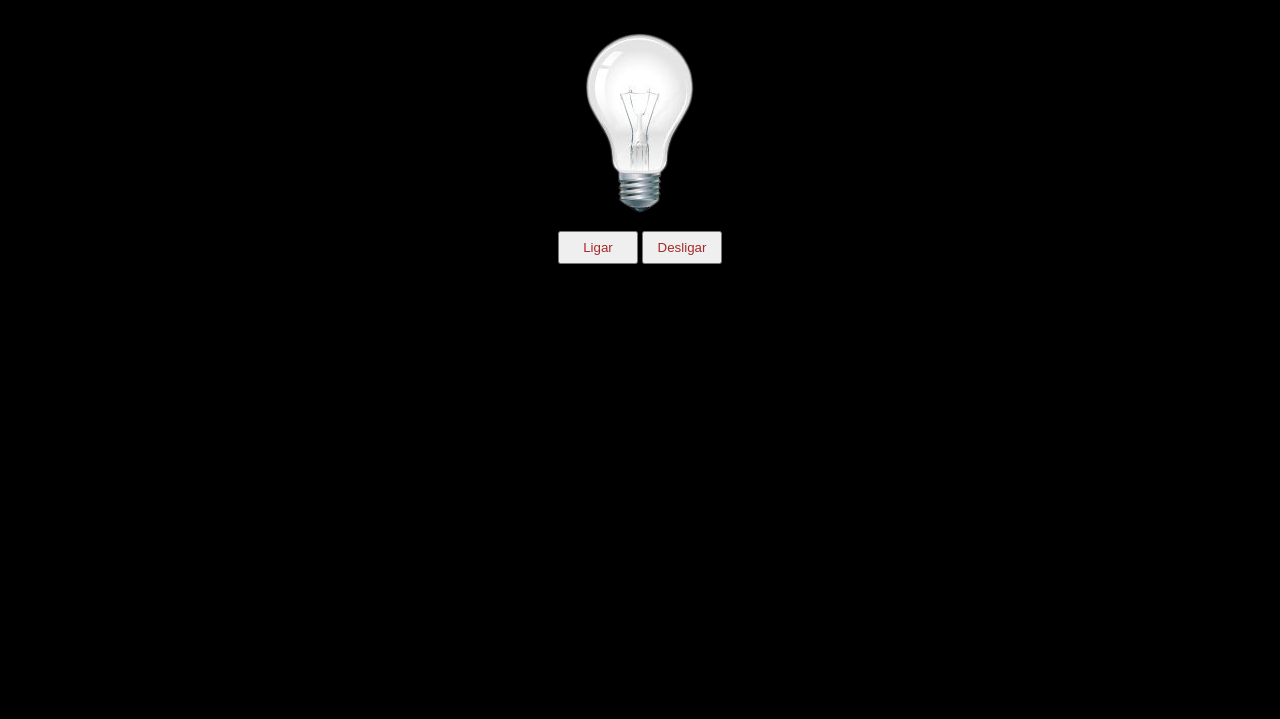
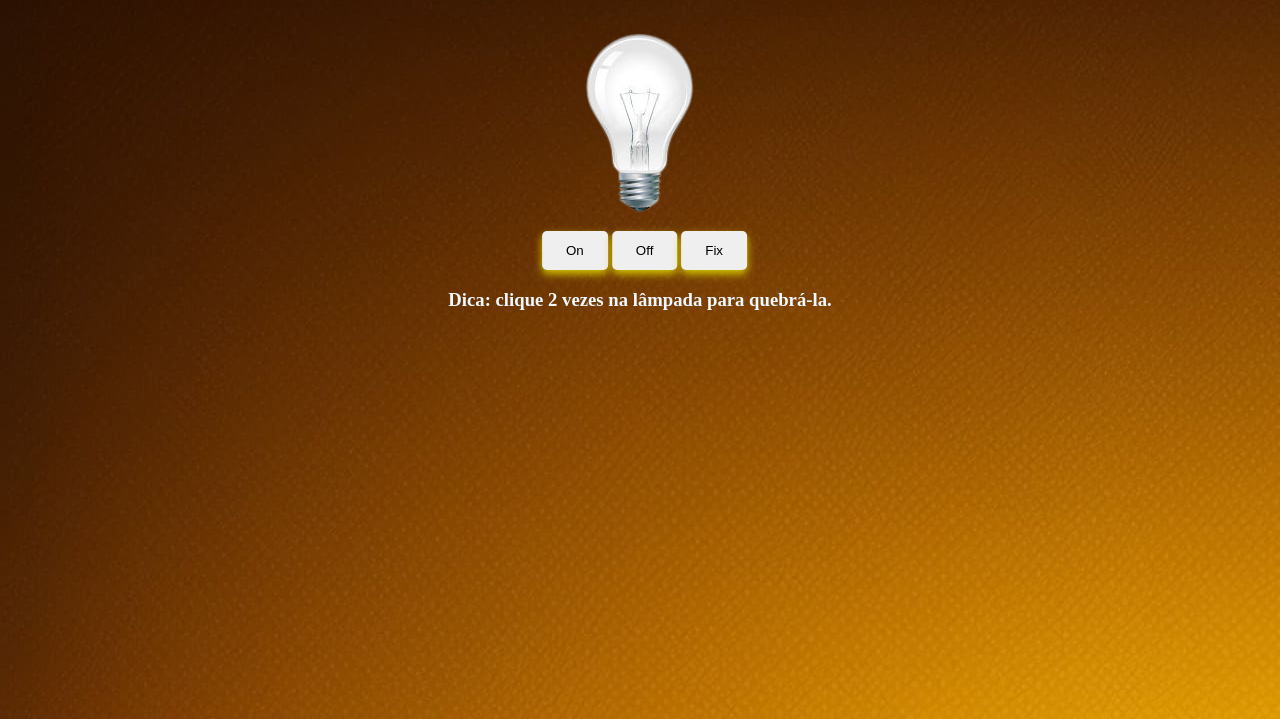
Before and after one commit to mateusoliveer/lampada, a plain HTML site: page index.html in a window 1280 px wide. Shown: the part 81-800 px from the top of the page. Drawn offline with Linux system fonts and the light colour scheme.

Commit message:
nova versao

```diff
--- a/index.html
+++ b/index.html
@@ -8,16 +8,18 @@
 </head>
 <body>
     <header>
-        <h1>Me acende!</h1>
+        <h1>Lâmpada Mágica</h1>
     </header>
     <main>
         <div>
             <img src="./img/desligada.png" alt="Lâmpada" id="lamp">
         </div>
         <div>
-            <button id="turnOn" id="verde">Ligar</button>
-            <button id="turnOff" id="vermelho">Desligar</button>
+            <button id="turnOn" id="verde">On</button>
+            <button id="turnOff" id="vermelho">Off</button>
+            <button id="consertar" id="consert">Fix</button>
 
+            <h3>Dica: clique 2 vezes na lâmpada para quebrá-la.</h3>
         </div>
     </main>
 
--- a/lampada.js
+++ b/lampada.js
@@ -1,6 +1,7 @@
 const turnOn = document.getElementById ('turnOn');
 const turnOff = document.getElementById ('turnOff');
 const lamp = document.getElementById ('lamp');
+const consertar = document.getElementById('consertar');
 
 function isLampBroken () {
     return lamp.src.indexOf ( 'quebrada' ) > -1
@@ -28,8 +29,17 @@ function lampBroken () {
     lamp.src = './img/quebrada.png';
 }
 
+
+function consertarLampada () {
+    lamp.src = './img/desligada.png'
+
+}
+
+
+
 turnOn.addEventListener ( 'click', lampOn );
 turnOff.addEventListener ( 'click', lampOff );
 lamp.addEventListener ( 'mouseover', lampOn );
 lamp.addEventListener ('mouseleave', lampOff);
 lamp.addEventListener ('dblclick', lampBroken);
+consertar.addEventListener ( 'click', consertarLampada );
--- a/style.css
+++ b/style.css
@@ -8,13 +8,29 @@ header, main {
 
 
 body {
-    background-color: black;
+    background-image: url(./img/fundo-laranja-com-borda-dourada.jpg);
 
 }
 
+
+
 button {
-    width: 80px;
     color: brown;
     padding: 7px;
+    position: relative;
+    left: 33%;
+    transform: translateX(-50%);
+        color: rgb(0, 0, 0); /* Cor do texto do botão */
+        padding: 12px 24px; /* Espaçamento interno do botão */
+        border: none; /* Remove a borda do botão */
+        border-radius: 5px; /* Borda arredondada para o botão */
+        cursor: pointer; /* Altera o cursor para um ponteiro quando passa sobre o botão */
+        transition: background-color 0.3s ease, transform 0.2s ease; /* Adiciona efeitos de transição suaves */
 
-}
+        /* Sombra para criar uma sensação de profundidade */
+        box-shadow: 0px 4px 8px rgb(214, 200, 1);
+    }
+
+    button:hover {
+        background-color: #bb4d04; /* Cor de fundo alterada para o hover */
+    }
```
Also changed, not shown: img/azul.png (added), img/fundo-laranja-com-borda-dourada.jpg (added), img/verde.png (added), img/vermelha.png (added).
